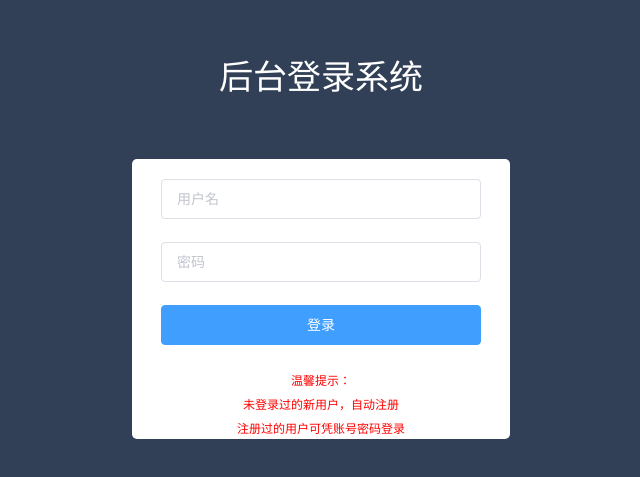
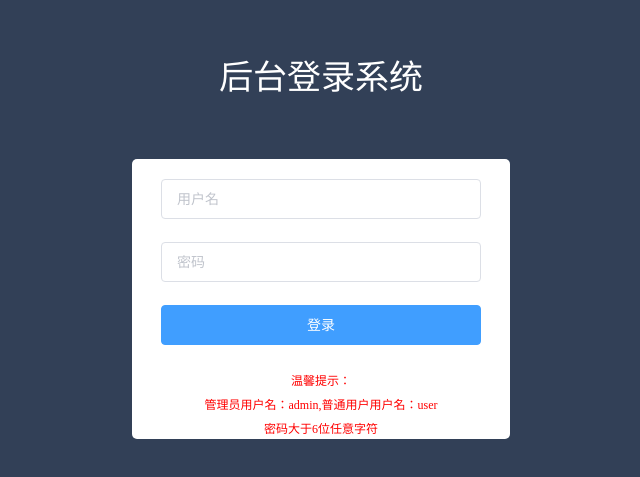
Before and after one commit to xiongfeng555/manage-system, a Vue app: page /#/login in a window 1280 px wide. Shown: the part 147-624 px from the top of the page, without its empty margins (319-959 px from the left). Built offline with nearby package versions, Linux system fonts and the light colour scheme.

Commit message:
修改登录页静态信息

```diff
--- a/src/views/login.vue
+++ b/src/views/login.vue
@@ -17,8 +17,8 @@
         </el-form>
         <div class="tip">
           <p>温馨提示：</p>
-          <p>未登录过的新用户，自动注册</p>
-          <p>注册过的用户可凭账号密码登录</p>
+          <p>管理员用户名：admin,普通用户用户名：user</p>
+          <p>密码大于6位任意字符</p>
         </div>
       </div>
     </div>
```
